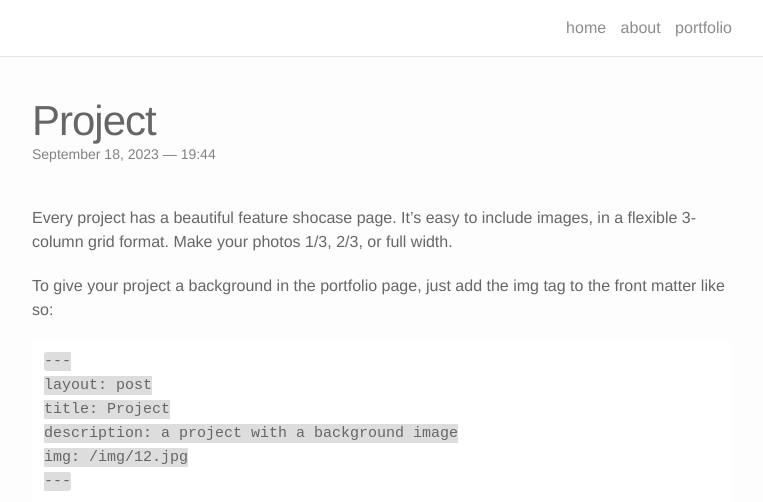
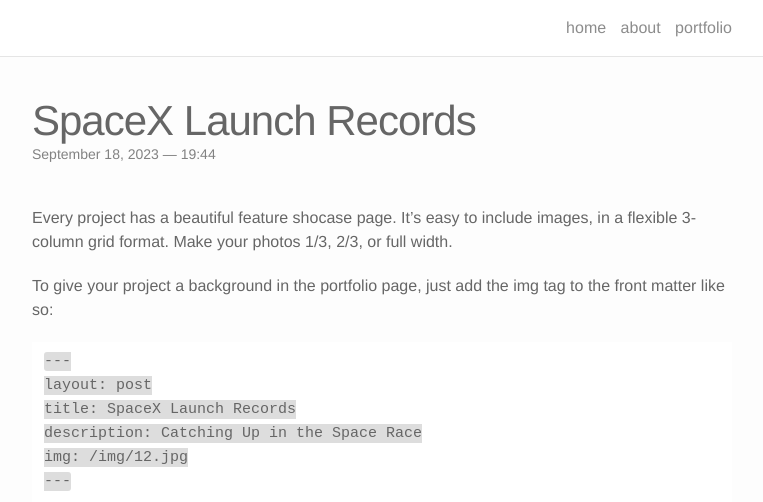
Before and after one commit to Al-1n/Al-1n.github.io, a Jekyll site: the page built from _portfolio/5_project.markdown, in a window 1280 px wide and 1400 px high, cut to the strip 0-502 px from the top of the window. Shown: the whole strip, without its empty margins (258-1021 px from the left). Built offline with Jekyll 4.4.1, drawn with Linux system fonts in a browser that asks for light colours; nearby versions of some CDN libraries.

Commit message:
changed _layout.scss to fix caption vertical alignment and fixed links on project markdown.

```diff
--- a/_portfolio/2_project.markdown
+++ b/_portfolio/2_project.markdown
@@ -13,8 +13,9 @@
     <img class='col three' src='{{ site.baseurl }}/img/Rb5.jpeg' alt='' title='example image'/>
 </div>
 <div class='col three caption'>
-    Image credit [Dnn87](https://commons.wikimedia.org/wiki/User:Dnn87). This file is licensed under the [Creative Commons](https://en.wikipedia.org/wiki/en:Creative_Commons) [Attribution 3.0 Unported](https://creativecommons.org/licenses/by/3.0/deed.en) license.
+    Image credit <a href='https://commons.wikimedia.org/wiki/User:Dnn87'>Dnn87</a>. This file is licensed under the <a href='https://en.wikipedia.org/wiki/en:Creative_Commons'>Creative Commons</a> <a href='https://creativecommons.org/licenses/by/3.0/deed.en'>Attribution 3.0 Unported</a> license.
 </div>
+
 
 
 The data for this study were collected in an actual lab setting.
--- a/_portfolio/5_project.markdown
+++ b/_portfolio/5_project.markdown
@@ -1,8 +1,9 @@
 ---
 layout: post
-title: Project
-description: a project with a background image
-img: /img/1.jpg
+title: SpaceX Launch Records
+description: Catching Up in the Space Race
+img: /img/spacex1.jpg
+#redirect: https://github.com/Al-1n/IBM_SpaceX_Capstone/tree/master
 ---
 
 Every project has a beautiful feature shocase page. It's easy to include images, in a flexible 3-column grid format. Make your photos 1/3, 2/3, or full width.
@@ -11,8 +12,8 @@
 
 	---
 	layout: post
-	title: Project
-	description: a project with a background image
+	title: SpaceX Launch Records
+	description: Catching Up in the Space Race
 	img: /img/12.jpg
 	---
 
--- a/_sass/_layout.scss
+++ b/_sass/_layout.scss
@@ -272,6 +272,6 @@
 float: center;
 color: $caption_color;
 text-align: center;
-vertical-align: middle;
+vertical-align: top;
 font-size: $caption_font_size;
 }
```
